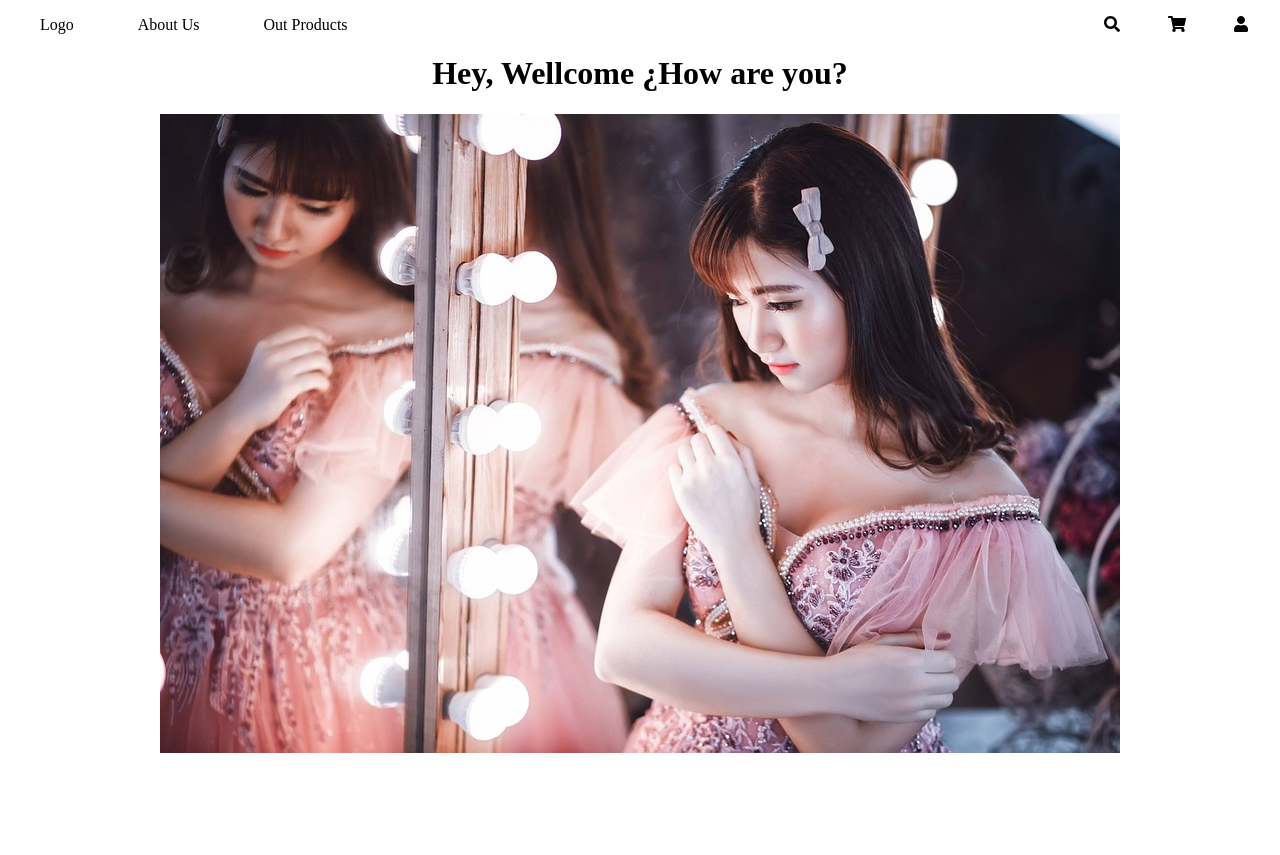
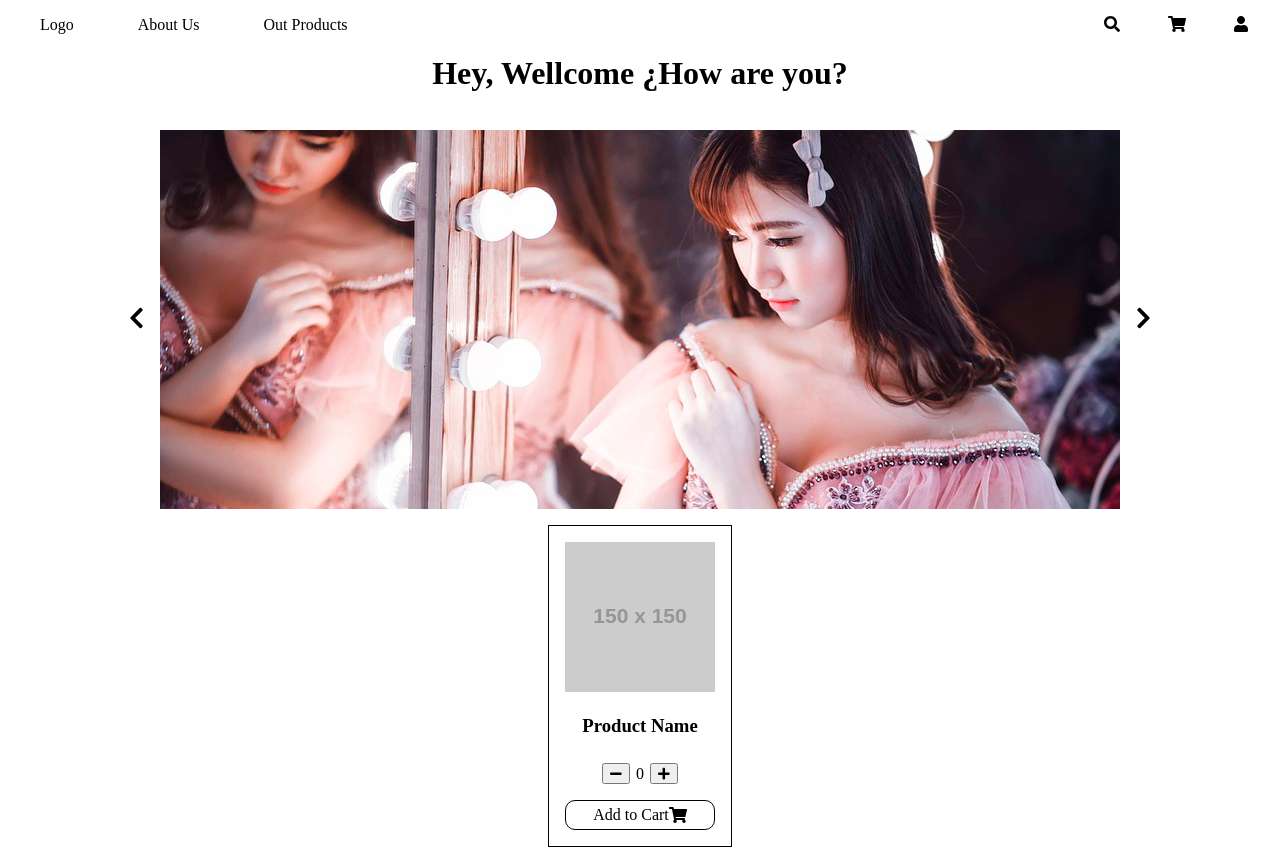
Before and after one commit to Dereemii/My-Ecomm, a React (Create React App) app: page / in a window 1280 px wide. Before the commit the page ends 800 px from the top, so only its background shows below. Built offline with nearby package versions, Linux system fonts and the light colour scheme.

Commit message:
added product card

```diff
--- a/src/App.css
+++ b/src/App.css
@@ -1,38 +1,3 @@
-.App {
+.mainContainer {
   text-align: center;
 }
-
-.App-logo {
-  height: 40vmin;
-  pointer-events: none;
-}
-
-@media (prefers-reduced-motion: no-preference) {
-  .App-logo {
-    animation: App-logo-spin infinite 20s linear;
-  }
-}
-
-.App-header {
-  background-color: #282c34;
-  min-height: 100vh;
-  display: flex;
-  flex-direction: column;
-  align-items: center;
-  justify-content: center;
-  font-size: calc(10px + 2vmin);
-  color: white;
-}
-
-.App-link {
-  color: #61dafb;
-}
-
-@keyframes App-logo-spin {
-  from {
-    transform: rotate(0deg);
-  }
-  to {
-    transform: rotate(360deg);
-  }
-}
--- a/src/App.js
+++ b/src/App.js
@@ -5,7 +5,7 @@ import ItemListContainer from './components/ItemListContainer/ItemListContainer'
 
 function App() {
   return (
-    <div className="App">
+    <div className="mainContainer">
         <Navbar />
         <ItemListContainer person="¿How are you?"/>
     </div>
--- /dev/null
+++ b/src/components/ItemCount.js/ItemCount.css
@@ -0,0 +1,27 @@
+.cardComponent{
+    border: solid 1px black;
+    width: 150px;
+    padding: 1rem;
+    text-align: center;
+    margin: auto
+}
+
+.counterCard{
+    margin: 0.5rem;
+    display: flex;
+    justify-content: center;
+    align-items: center;
+}
+
+.addToCart{
+    border: solid 1.5px black;
+    padding: 0.3rem;
+    display: flex;
+    justify-content: center;
+    align-items: center;
+    border-radius: 10px;
+}
+
+.counterCard span{
+    margin: 0.5rem 0.2rem
+}
--- /dev/null
+++ b/src/components/ItemCount.js/ItemCount.jsx
@@ -0,0 +1,29 @@
+
+import { FontAwesomeIcon } from '@fortawesome/react-fontawesome';
+import { faMinus, faPlus, faShoppingCart } from '@fortawesome/free-solid-svg-icons';
+import './ItemCount.css'
+
+const ItemCount = () => {
+    return (
+        <>
+            <div className="cardComponent">
+                <div className="imgCard">
+                    <img src="https://via.placeholder.com/150" alt="" />
+                </div>
+                <h3>Product Name</h3>
+                <div className="counterCard">
+                    <span>
+                        <button><FontAwesomeIcon icon={faMinus} /></button>
+                    </span>
+                    <span>0</span>
+                    <span>
+                        <button><FontAwesomeIcon icon={faPlus} /></button>
+                    </span>
+                </div>
+                <div className="addToCart">Add to Cart <FontAwesomeIcon icon={faShoppingCart} /></div>
+            </div>
+        </>
+    );
+}
+
+export default ItemCount;
--- a/src/components/ItemListContainer/ItemListContainer.jsx
+++ b/src/components/ItemListContainer/ItemListContainer.jsx
@@ -1,13 +1,28 @@
 import './itemListContainer.css'
+import ItemCount from '../ItemCount.js/ItemCount';
+import { FontAwesomeIcon } from '@fortawesome/react-fontawesome';
+import { faChevronLeft, faChevronRight } from '@fortawesome/free-solid-svg-icons';
 
 const ItemListContainer = (props) => {
-    console.log(props)
+
     return (
         <>
             <h1>Hey, Wellcome {props.person}</h1>
-            <img className="mainImage" src="../img/mirror-woman.jpg" alt="none" />
+            <div className="imgContainer">
+                <span>
+                    <FontAwesomeIcon icon={faChevronLeft} />
+                </span>
+                <img className="mainImage" src="../img/mirror-woman2.png" alt="none" />
+                <span>
+                    <FontAwesomeIcon icon={faChevronRight} />
+                </span>
+
+            </div>
+            <section>
+                <ItemCount stock="5" initial="1" />
+            </section>
         </>
-     );
+    );
 }
 
 export default ItemListContainer;
--- a/src/components/ItemListContainer/itemListContainer.css
+++ b/src/components/ItemListContainer/itemListContainer.css
@@ -1,8 +1,12 @@
-
-@media (min-width: 1281px) {
-
-    .mainImage{
-        width:  100%;
-    }
-
-  }
+.imgContainer{
+    display: flex;
+    align-items: center;
+    justify-content: center;
+    width: 100%;
+}
+.imgContainer span{
+    font-size: 1.5rem;
+}
+.mainImage{
+    margin: 1rem;
+}
```
Also changed, not shown: public/img/mirror-woman2.png (added).
